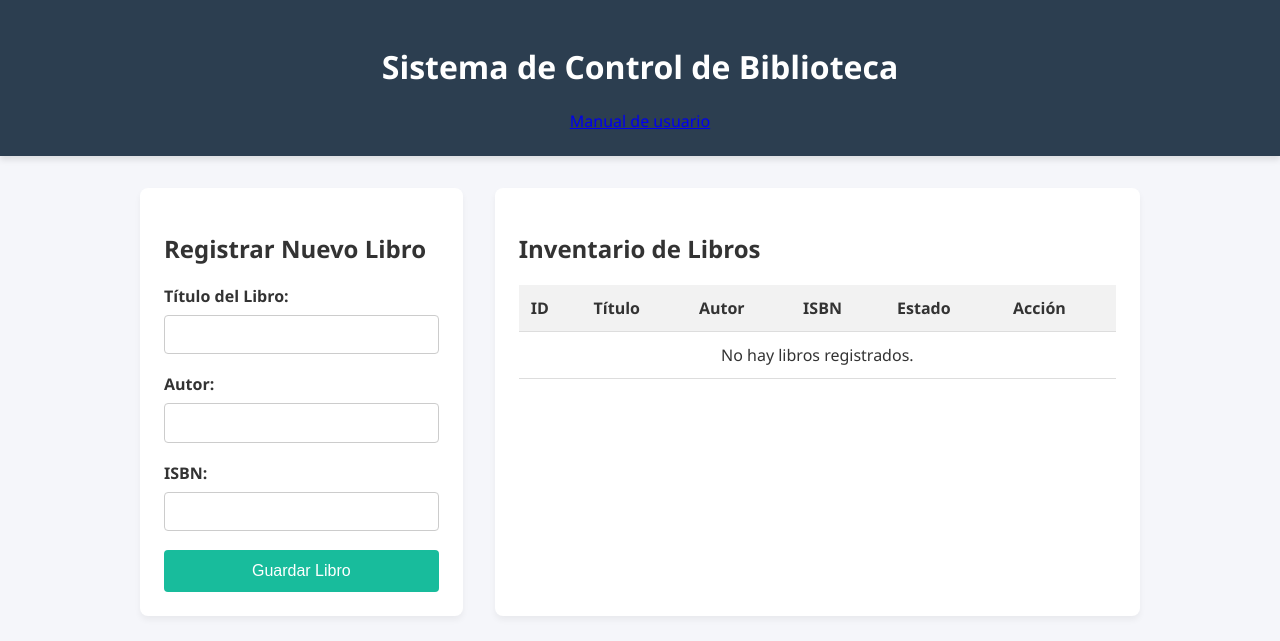
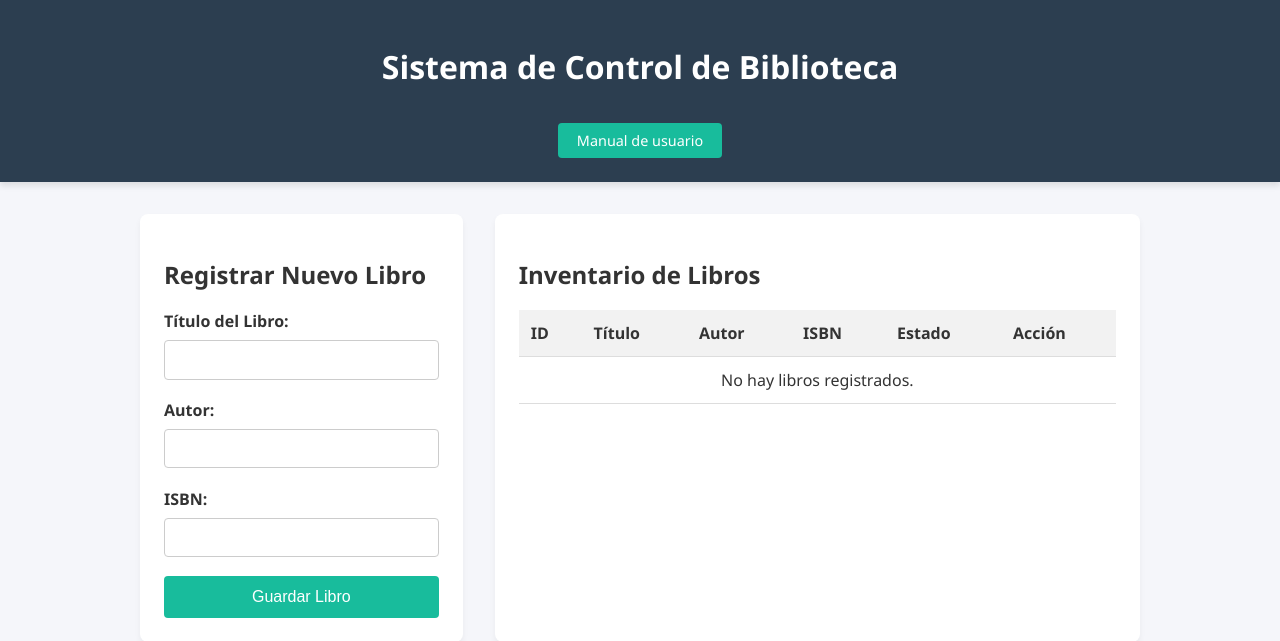
Before and after one commit to josabd10-stack/bibliotecaa, a PHP site: page / in a window 1280 px wide. Shown: the top 641 px of the page. Run offline with PHP 8.4, Linux system fonts and the light colour scheme; data that the repository does not hold is empty.

Commit message:
Cambio en el Style para el botón "manual"

```diff
--- a/biblioteca/style.css
+++ b/biblioteca/style.css
@@ -144,6 +144,22 @@ th {
     font-size: 0.9rem;
 }
 
+.btn-manual {
+    display: inline-block;
+    margin-top: 0.8rem;
+    background-color: var(--secondary-color);
+    color: white;
+    text-decoration: none;
+    padding: 0.5rem 1.2rem;
+    border-radius: 4px;
+    font-size: 0.9rem;
+    transition: background 0.3s ease;
+}
+
+.btn-manual:hover {
+    background-color: #128f76;
+}
+
 .btn-accion:hover {
     background-color: #128f76;
 }
```
